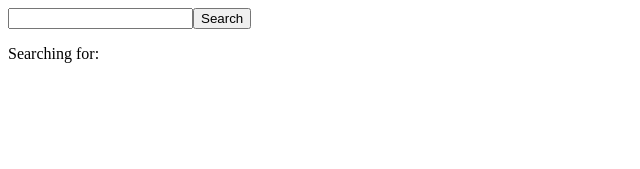
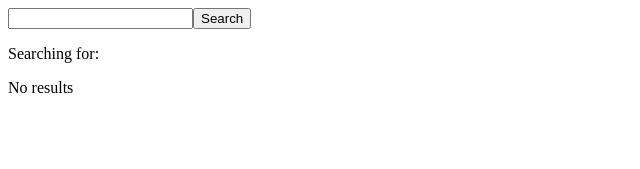
Before and after one commit to kse-advanced-frontend-with-typescript/react-practice-1, a React app: page / in a window 1280 px wide. Shown: the top 169 px of the page, without its empty margins (0-640 px from the left). Built offline with nearby package versions, Linux system fonts and the light colour scheme.

Commit message:
handle errors

```diff
--- a/src/App.tsx
+++ b/src/App.tsx
@@ -23,6 +23,9 @@ type CatResponse = Array<{
 export const App: React.FC = () => {
     const [search, setSearch] = React.useState('');
     const [catsData, setCatsData] = React.useState<CatResponse>([]);
+
+    const [isLoading, setIsLoading] = useState(false);
+    const [error, setError] = useState('');
     useEffect(() => {
         if (!search) return;
 
@@ -38,14 +41,20 @@ export const App: React.FC = () => {
                 'x-api-key': API_KEY
             })
         };
-
+        setIsLoading(true);
         fetch(link, options)
             .then(response => {
                 return response.json() as Promise<CatResponse>;
             })
             .then(data => {
                 setCatsData(data);
-            });
+            })
+            .catch(error => {
+                setError(error.message);
+            })
+            .finally(() => {
+            setIsLoading(false);
+        });
     }, [ search ]);
     return (
         <>
@@ -53,6 +62,11 @@ export const App: React.FC = () => {
                 setSearch(asd);
             }} />
             <p>Searching for: {search}</p>
+            <p>
+                {catsData.length === 0 ? 'No results' : ''}
+                {isLoading ? 'Loading...' : ''}
+                {error}
+            </p>
             <ul>
                 {catsData.map(cat => {
                      return <Cat key={cat.name} name={cat.name} />;
```
